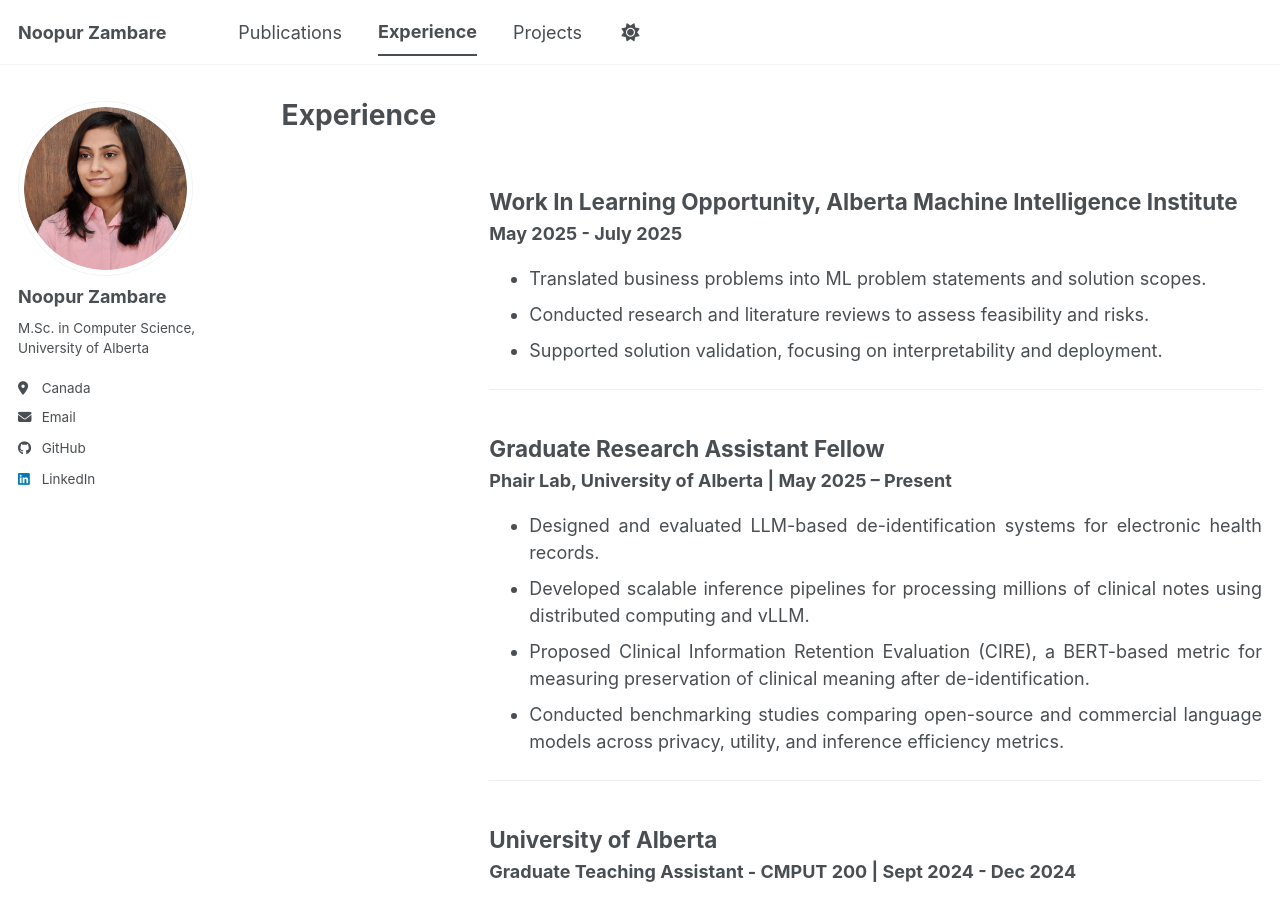
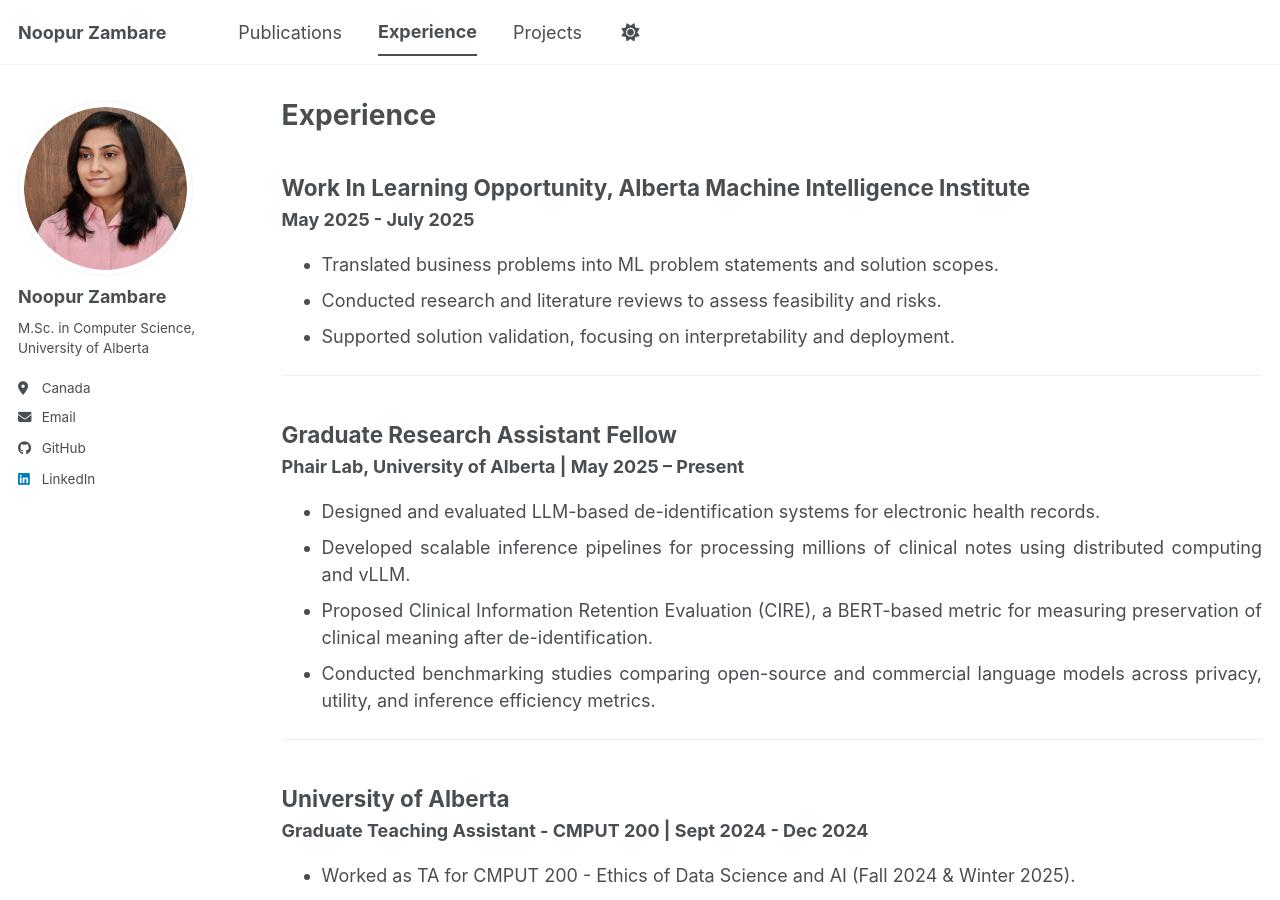
Before and after one commit to noopur-zambare/noopur-zambare.github.io, a Jekyll site: the page built from _pages/experience.html, in a window 1280 px wide and 900 px high. Built offline with Jekyll 4.4.1, drawn with Linux system fonts in a browser that asks for light colours; a script bundle is joined from its source files by our own code; library files that are not in the unit come from our copies.

Commit message:
experience updated

```diff
--- a/_pages/experience.html
+++ b/_pages/experience.html
@@ -6,8 +6,6 @@ author_profile: true
 ---
 
 {% include base_path %}
-
-<div class="archive">
 
 {% assign sorted_experience = site.experience | sort: "date" | reverse %}
 
@@ -28,5 +26,3 @@ author_profile: true
   <hr style="border: 0; border-top: 1px solid #eee; margin: 25px 0;">
 
 {% endfor %}
-
-</div>
```
